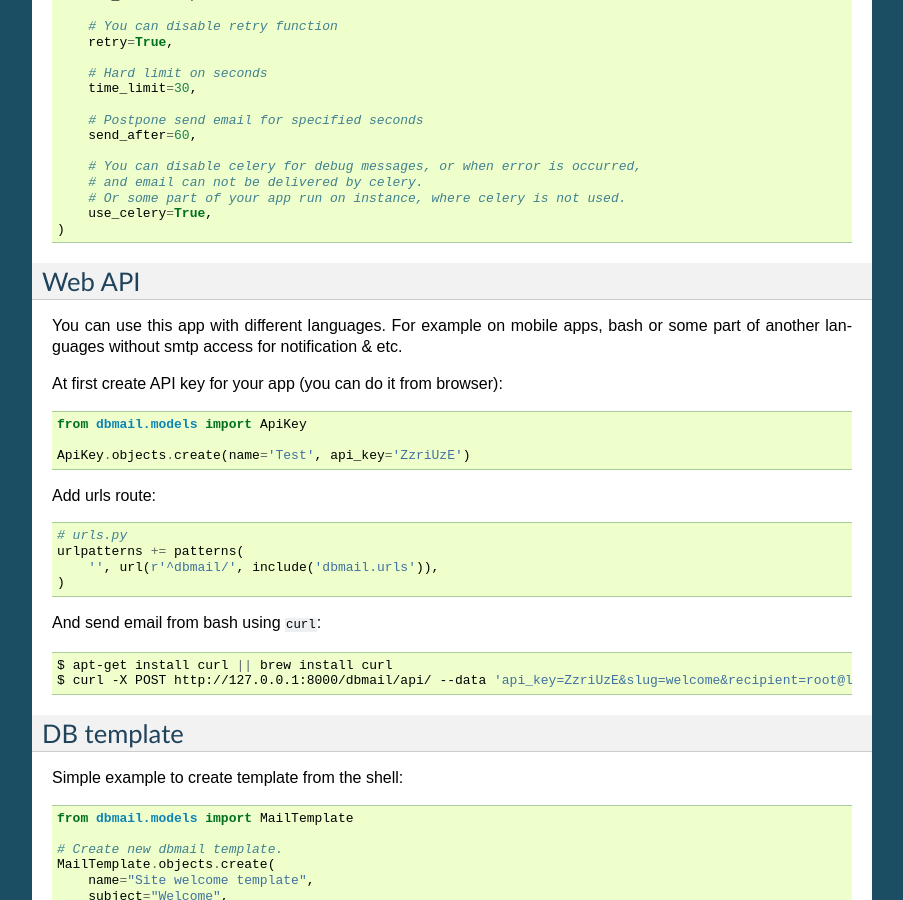
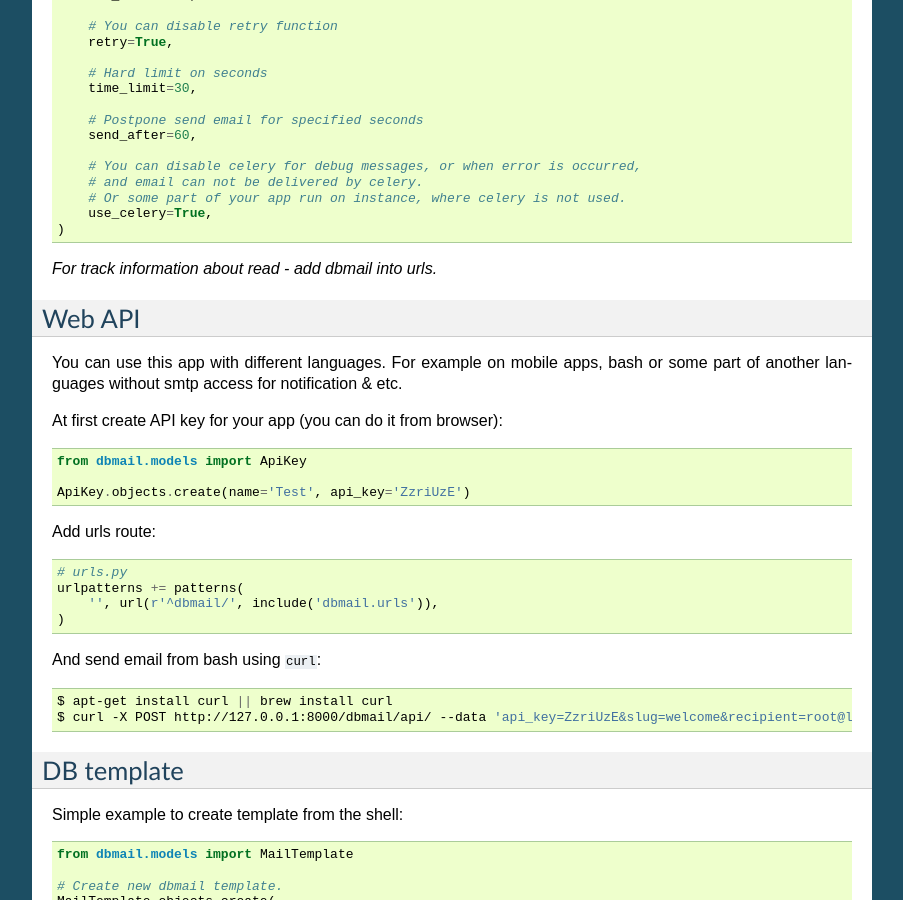
Before and after one commit to LPgenerator/django-db-mailer, a Sphinx documentation site: the page built from docs/usage.rst, in a window 1280 px wide and 900 px high, scrolled down 960 px. Shown: the whole window, without its empty margins (198-1101 px from the left). Built offline with Sphinx 7.4.7, drawn with Linux system fonts in a browser that asks for light colours.

Commit message:
update docs

```diff
--- a/docs/usage.rst
+++ b/docs/usage.rst
@@ -73,6 +73,8 @@ Send mail API with comments for all available options:
         use_celery=True,
     )
 
+*For track information about read - add dbmail into urls.*
+
 
 Web API
 -------
```
